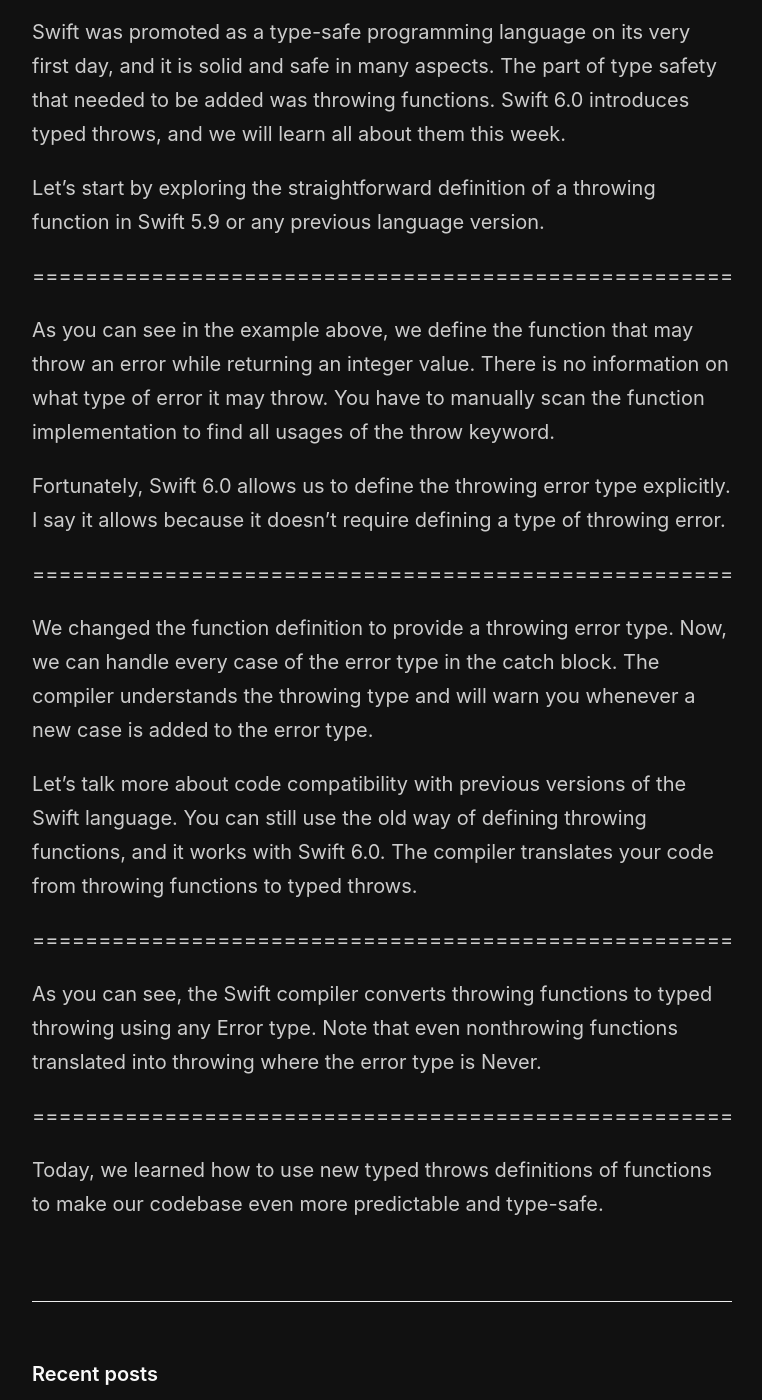
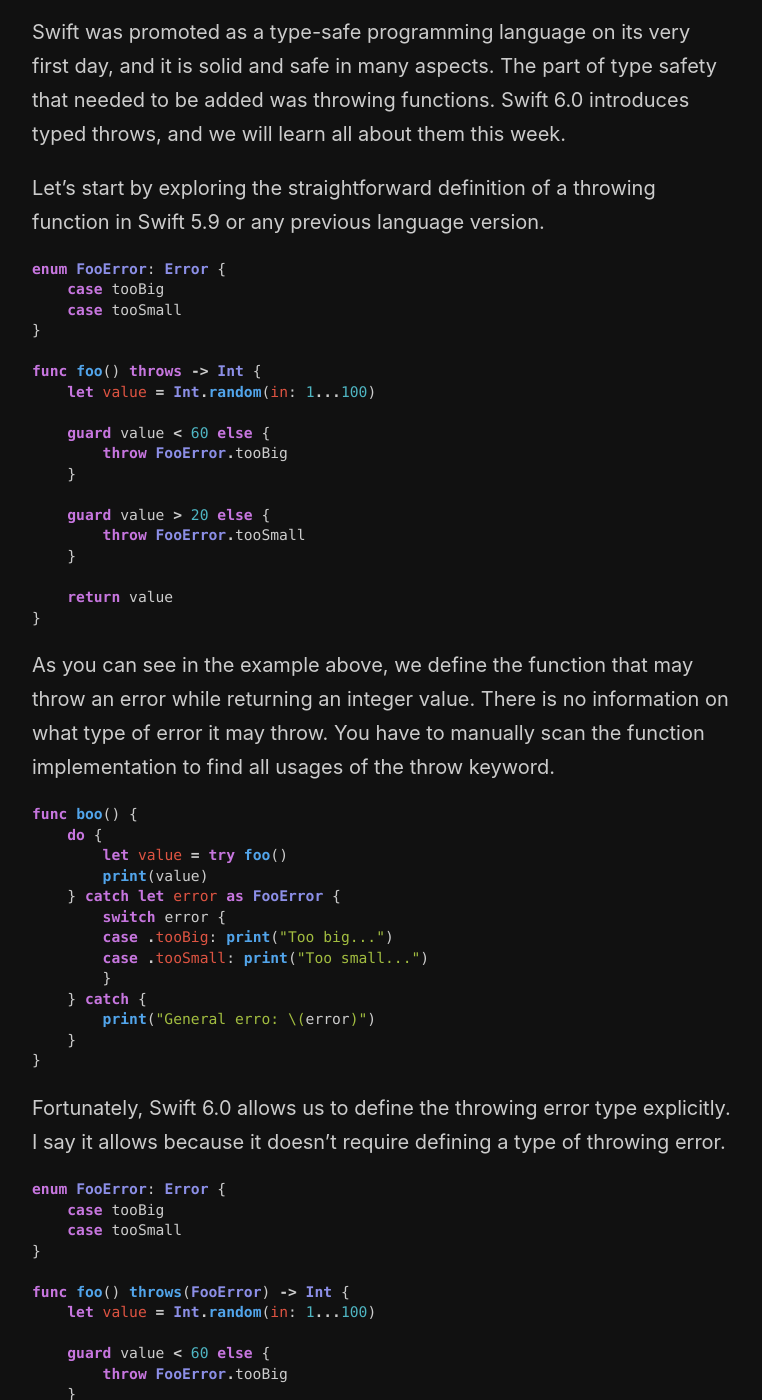
Before and after one commit to mecid/mecid.github.io, a Jekyll site: the page built from _posts/2024-08-20-typed-throws-in-swift.md, in a window 1280 px wide and 1400 px high, scrolled down 261 px. Shown: the whole window, without its empty margins (258-1020 px from the left). Built offline with Jekyll 4.4.1, drawn with Linux system fonts in a browser that asks for light colours; some of the changed text lies outside the part shown.

Commit message:
code examples added to the typed throws post

````diff
--- a/_posts/2024-08-20-typed-throws-in-swift.md
+++ b/_posts/2024-08-20-typed-throws-in-swift.md
@@ -7,22 +7,110 @@
 
 Let's start by exploring the straightforward definition of a throwing function in Swift 5.9 or any previous language version.
 
-=====================================================
+```swift
+enum FooError: Error {
+    case tooBig
+    case tooSmall
+}
+
+func foo() throws -> Int {
+    let value = Int.random(in: 1...100)
+
+    guard value < 60 else {
+        throw FooError.tooBig
+    }
+
+    guard value > 20 else {
+        throw FooError.tooSmall
+    }
+
+    return value
+}
+```
 
 As you can see in the example above, we define the function that may throw an error while returning an integer value. There is no information on what type of error it may throw. You have to manually scan the function implementation to find all usages of the throw keyword.
 
+```swift
+func boo() {
+    do {
+        let value = try foo()
+        print(value)
+    } catch let error as FooError {
+        switch error {
+        case .tooBig: print("Too big...")
+        case .tooSmall: print("Too small...")
+        }
+    } catch {
+        print("General erro: \(error)")
+    }
+}
+```
+
 Fortunately, Swift 6.0 allows us to define the throwing error type explicitly. I say it allows because it doesn't require defining a type of throwing error.
 
-=====================================================
+```swift
+enum FooError: Error {
+    case tooBig
+    case tooSmall
+}
+
+func foo() throws(FooError) -> Int {
+    let value = Int.random(in: 1...100)
+
+    guard value < 60 else {
+        throw FooError.tooBig
+    }
+
+    guard value > 20 else {
+        throw FooError.tooSmall
+    }
+
+    return value
+}
+```
 
 We changed the function definition to provide a throwing error type. Now, we can handle every case of the error type in the catch block. The compiler understands the throwing type and will warn you whenever a new case is added to the error type.
 
+```swift
+func boo() {
+    do {
+        let value = try foo()
+        print(value)
+    } catch {
+        switch error {
+        case .tooBig: print("Too big...")
+        case .tooSmall: print("Too small...")
+        }
+    }
+}
+```
+
 Let's talk more about code compatibility with previous versions of the Swift language. You can still use the old way of defining throwing functions, and it works with Swift 6.0. The compiler translates your code from throwing functions to typed throws.
 
-=====================================================
+```swift
+func foo() throws {
+
+}
+
+// becomes
+
+func foo() throws(any Error) {
+
+}
+```
 
 As you can see, the Swift compiler converts throwing functions to typed throwing using any Error type. Note that even nonthrowing functions translated into throwing where the error type is Never.
 
-=====================================================
+```swift
+func foo() {
+
+}
+
+// becomes
+
+func foo() throws(Never) {
+
+}
+```
 
 Today, we learned how to use new typed throws definitions of functions to make our codebase even more predictable and type-safe.
````
